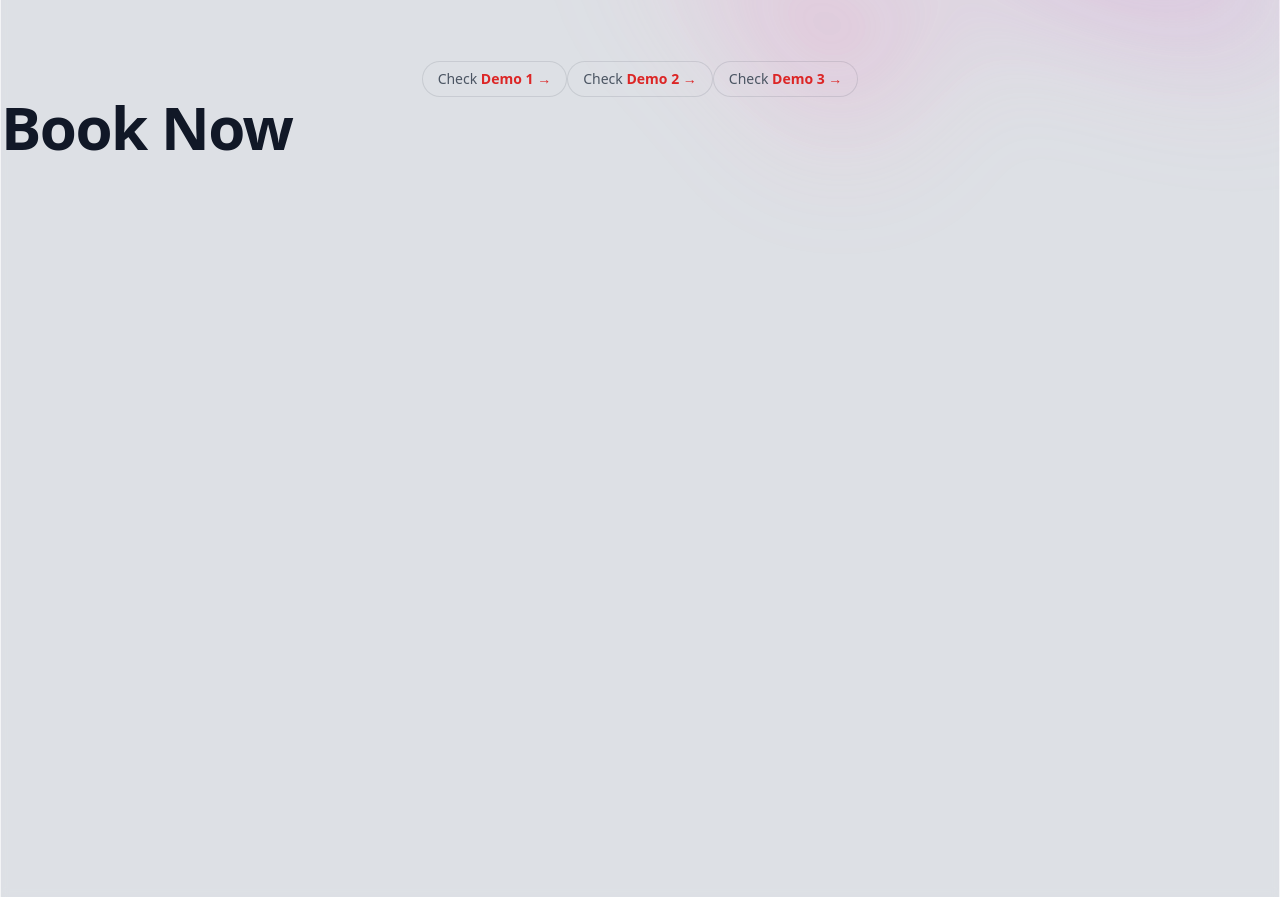
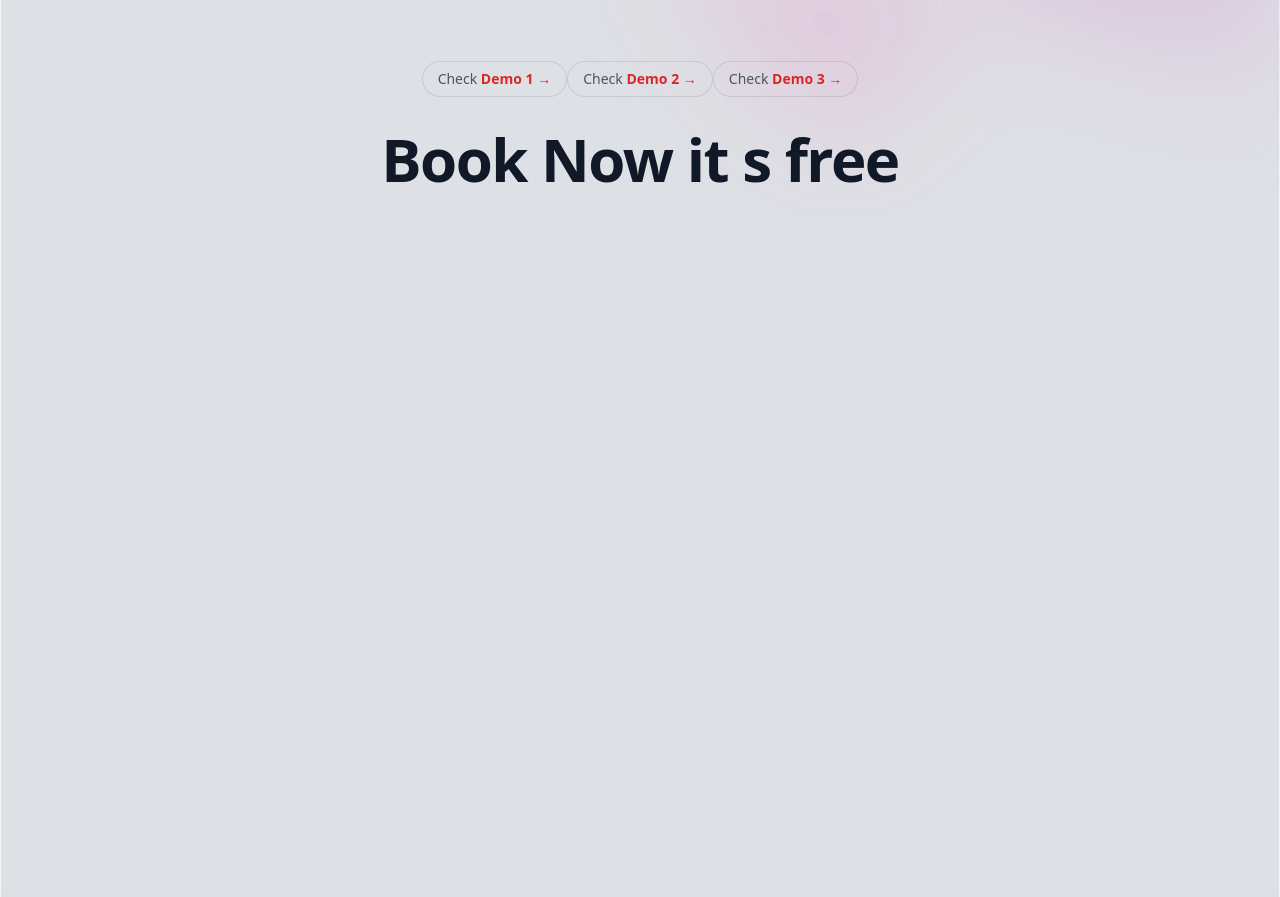
Before and after one commit to ykassabi/2023123c, a website built with Parcel: page index.html in a window 1280 px wide. Shown: the part 2368-3265 px from the top of the page. Built offline with nearby package versions, Linux system fonts and the light colour scheme; a script that the page names is missing.

Commit message:
add title

```diff
--- a/index.html
+++ b/index.html
@@ -328,12 +328,12 @@
     </div>
 
 
-    <h2 class="text-4xl font-bold tracking-tight text-gray-900 sm:text-6xl">
-    Book Now
+    <h2 class="text-2xl font-bold tracking-tight text-gray-900 sm:text-6xl text-center mt-8">
+    Book Now it s free
     </h2>
 
     <!-- Calendly inline widget begin -->
-    <div class="calendly-inline-widget" data-url="https://calendly.com/123commence/1-1-meeting?hide_gdpr_banner=1&primary_color=ff3131" style="min-width:320px;height:700px;"></div>
+    <div class="calendly-inline-widget" data-url="https://calendly.com/123commence/1-1-meeting" style="min-width:320px;height:700px;"></div>
     <script type="text/javascript" src="https://assets.calendly.com/assets/external/widget.js" async></script>
     <!-- Calendly inline widget end -->
 
```
